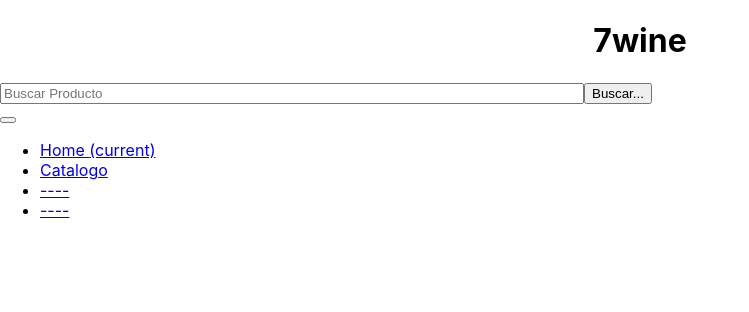
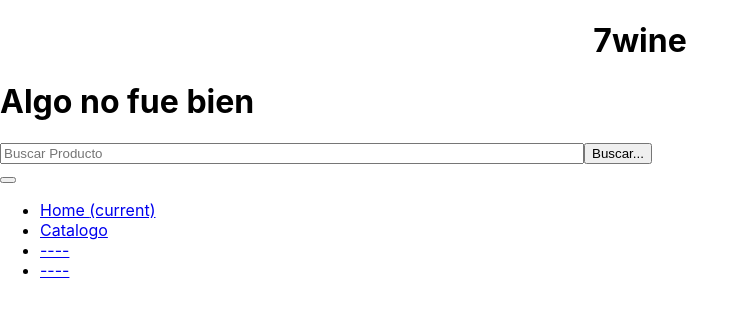
Before and after one commit to Acarvajal905/Ecommerce7wines, a React (Create React App) app in the folder client/: page /result/1 in a window 1280 px wide. Shown: the top 312 px of the page, without its empty margins (0-749 px from the left). Built offline with nearby package versions, Linux system fonts and the light colour scheme; the HTML template or start-up script is replaced by a standard one.

Commit message:
result Crud

```diff
--- a/client/src/App.js
+++ b/client/src/App.js
@@ -5,6 +5,7 @@ import Home from './components/Home.js'
 import NavBar from './components/NavBar.js'
 import Catalogo from "./components/Catalogo.js"
 import { Route } from "react-router-dom"
+import Result from "./containers/result.js"
 
 
 
@@ -12,6 +13,12 @@ function App() {
   return (
     <BrowserRouter>
       <Home />
+
+      <Route
+        exact path='/result/:id'
+        render={({match}) => <Result props={match.params.id} />}
+      />
+
       <Route
          path="/" component={NavBar}/>
       <Route
--- a/client/src/components/CRUD/borrarproducto.js
+++ b/client/src/components/CRUD/borrarproducto.js
@@ -29,9 +29,11 @@ export default function  DeleteProduct() {
         .then(response => {
              console.log("entre a ok")
              console.log(response)
+             window.location.href = "http://localhost:3000/result/delete"
             })
         .catch (error2 => {
             console.log(error2);
+            window.location.href = "http://localhost:3000/result/bad"
         })
     }
     return (
--- a/client/src/components/CRUD/crearproducto.js
+++ b/client/src/components/CRUD/crearproducto.js
@@ -27,10 +27,10 @@ export default function CreateProduct(){
     axios.post(`http://localhost:3001/products/`, Creado)
     .then(response => {
       console.log("entre a ok")
-      console.log(response)
+      window.location.href = "http://localhost:3000/result/ok"
     })
     .catch (error2 => {
-      console.log(error2);
+      window.location.href = "http://localhost:3000/result/bad";
     })
 
  };
--- /dev/null
+++ b/client/src/containers/result.js
@@ -0,0 +1,15 @@
+import React from 'react';
+
+export default function Result(props) {
+   if(props.props === "ok"){
+      return( <div> <h1> Producto Creado </h1> </div> )
+   }if(props.props === "delete"){
+       return (<div>Producto Eliminado</div>)
+
+   }
+
+   else
+    return ( <div> {console.log(props)}
+        <h1>Algo no fue bien</h1></div>)
+
+}
```
